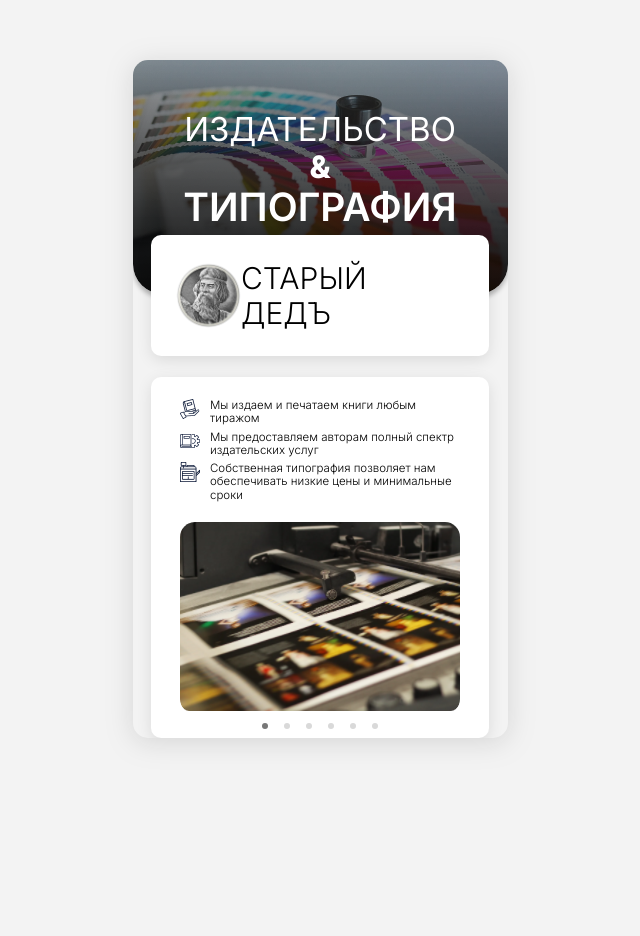
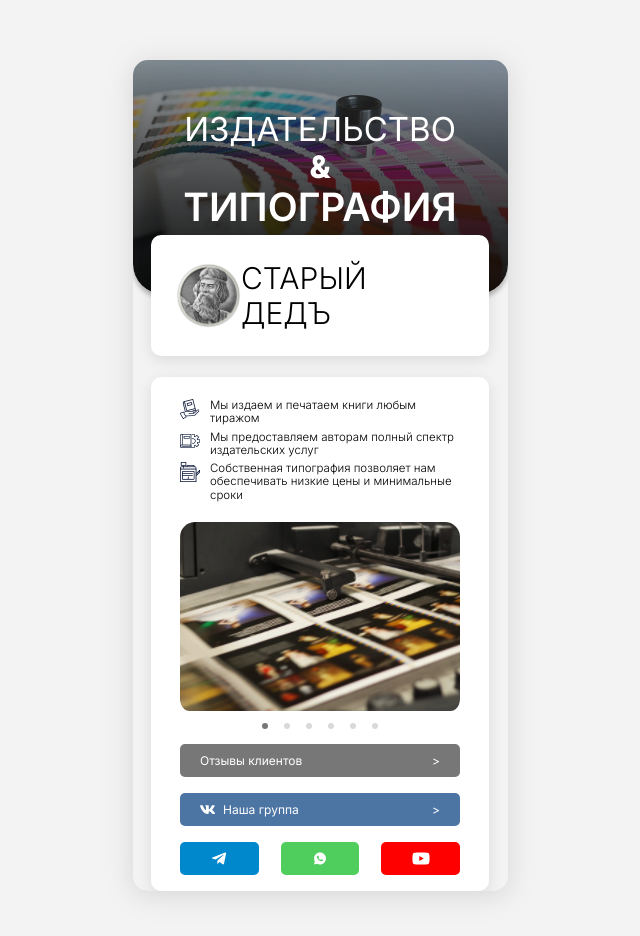
Before and after one commit to Yriiko/taplink, a plain HTML site: page index.html in a window 1280 px wide. Shown: the whole page, without its empty margins (320-960 px from the left). Before the commit the page ends 800 px from the top, so only its background shows below. Drawn offline with Linux system fonts and the light colour scheme.

Commit message:
add: buttons

```diff
--- a/css/style.css
+++ b/css/style.css
@@ -97,7 +97,7 @@ body {
 .dot-selector {
   display: flex;
   justify-content: space-around;
-  margin: 9px 74px;
+  margin: 9px 74px 15px;
 }
 .dot {
   width: 6px;
@@ -108,3 +108,56 @@ body {
 .dark {
   background-color: #777777;
 }
+.full-buttons,
+.buttons {
+  display: flex;
+  flex-direction: column;
+  max-width: 280px;
+  margin: auto;
+}
+.buttons {
+  flex-direction: row;
+  justify-content: space-between;
+  gap: 22px;
+}
+.button {
+  display: flex;
+  align-items: center;
+  justify-content: center;
+  text-decoration: none;
+  color: #fff;
+  height: 33px;
+  margin-bottom: 16px;
+  width: 100%;
+  border-radius: 5px;
+}
+.feedback {
+  justify-content: space-between;
+  background: rgb(119, 119, 119);
+  padding: 12px 20px;
+  font-size: 12px;
+  font-weight: 400;
+}
+.feedback::after,
+.vk::after {
+  content: ">";
+}
+.vk {
+  justify-content: space-between;
+  padding: 12px 20px;
+  background: rgb(76, 117, 163);
+  font-size: 12px;
+  font-weight: 400;
+}
+.vk img {
+  margin-right: 8px;
+}
+.telegram {
+  background: rgb(0, 136, 204);
+}
+.whatsapp {
+  background: rgb(79, 206, 93);
+}
+.youtube {
+  background: rgb(255, 0, 0);
+}
--- a/index.html
+++ b/index.html
@@ -51,7 +51,20 @@
             <div class="dot"></div>
           </div>
         </div>
-
+        <div class="full-buttons">
+          <a href="#" class="button feedback">Отзывы клиентов</a>
+          <a href="#" class="button vk"><span><img src="/img/icons/vk.svg" alt="vk">Наша группа</a></span>
+        </div>
+        <div class="buttons">
+          <a href="#" class="button telegram">
+            <img src="/img/icons/telegram.svg" alt="telegram" class="button-icon">
+          </a>
+          <a href="#" class="button whatsapp">
+            <img src="/img/icons/whatsapp.svg" alt="whatsapp" class="button-icon">
+          </a>
+          <a href="#" class="button youtube"><img src="/img/icons/youtube.svg" alt="youtube" class="button-icon"></a>
+        </div>
+        <!-- /.buttons -->
       </div>
       <!-- /.card -->
     </div>
```
